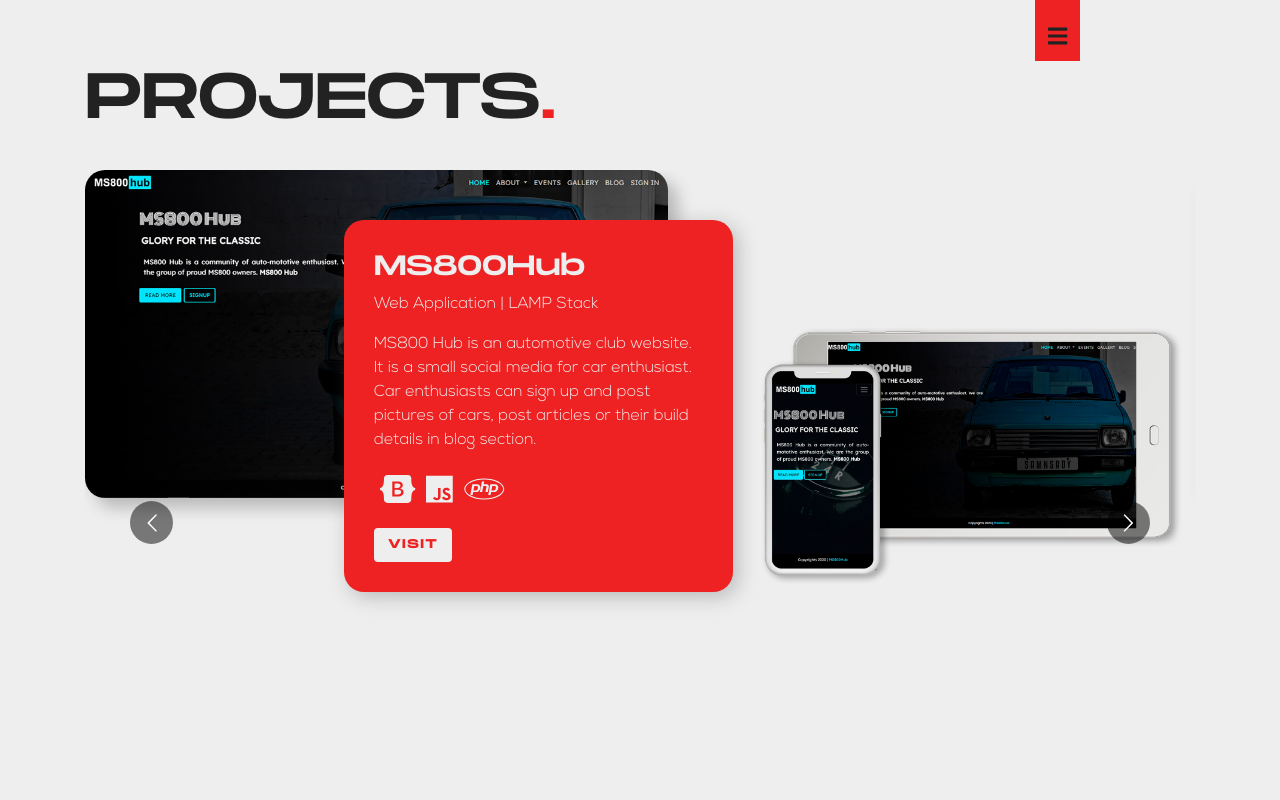
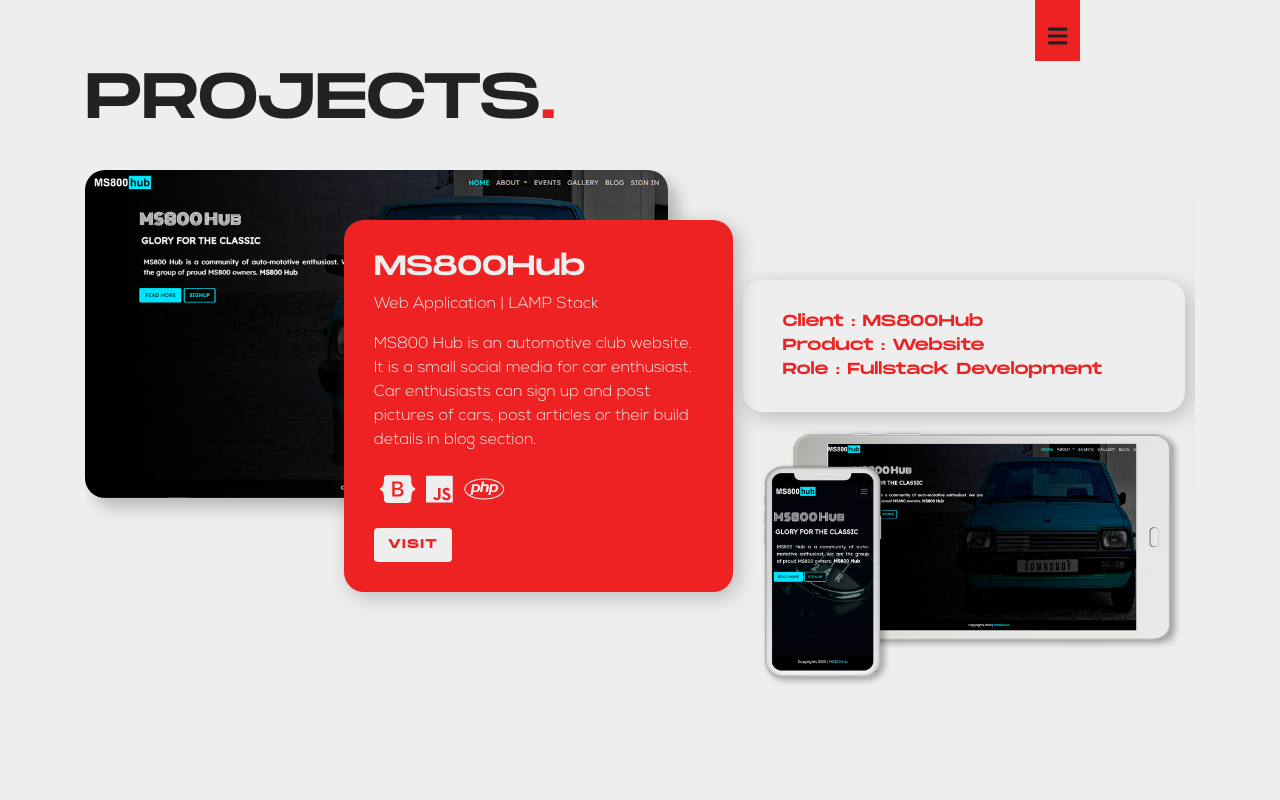
Before and after one commit to yunghog/yunghog.github.io, a React (Create React App) app: page /project in a window 1280 px wide. Shown: the top 800 px of the page. Built offline with nearby package versions, Linux system fonts and the light colour scheme.

Commit message:
short details card

```diff
--- a/src/assets/css/style.css
+++ b/src/assets/css/style.css
@@ -306,7 +306,7 @@ a{
 .proj-mockup{
   z-index: 35;
   text-align: left !important;
-  padding: 100px 0 100px 0;
+  padding: 50px 0 100px 0;
 }
 .proj-mockup img{
   width: 100%;
--- a/src/pages/project.js
+++ b/src/pages/project.js
@@ -78,7 +78,10 @@ render() {
             <Carousel responsive={responsive}
               autoPlay={true}
               autoPlaySpeed={7000}
-              infinite={true}>
+              infinite={true}
+              swipeable={true}
+              arrows={false}
+              draggable={true}>
               <div>
                 <Row noGutters>
                   <Col md={7}>
@@ -101,6 +104,13 @@ render() {
                   </Col>
                   <Col md={5}>
                     <div className="proj-mockup cell-right">
+                      <div className="cardy ">
+                        <ul>
+                          <li>Client : MS800Hub</li>
+                          <li>Product : Website</li>
+                          <li>Role : Fullstack Development </li>
+                        </ul>
+                      </div>
                       <Image src={ms800hubMock}/>
                     </div>
                   </Col>
@@ -128,6 +138,13 @@ render() {
                   </Col>
                   <Col md={5}>
                     <div className="proj-mockup cell-right">
+                      <div className="cardy ">
+                        <ul>
+                          <li>Client : Aditya Automobiles (Suzuki Arena)</li>
+                          <li>Product : Website</li>
+                          <li>Role : Web Development </li>
+                        </ul>
+                      </div>
                       <Image src={adityaAutoMockup}/>
                     </div>
                   </Col>
@@ -159,9 +176,7 @@ render() {
                         <ul>
                           <li>Client : ---</li>
                           <li>Product : Webpage</li>
-                          <li>Tools : <FontAwesomeIcon style={icon} icon={faBootstrap}></FontAwesomeIcon>
-                          <FontAwesomeIcon style={icon} icon={faReact}></FontAwesomeIcon>
-                          <FontAwesomeIcon style={icon} icon={faNodeJs}></FontAwesomeIcon></li>
+                          <li>Role : Frontend Development </li>
                         </ul>
                       </div>
                       <Image src={linkTreeMockup}/>
```
